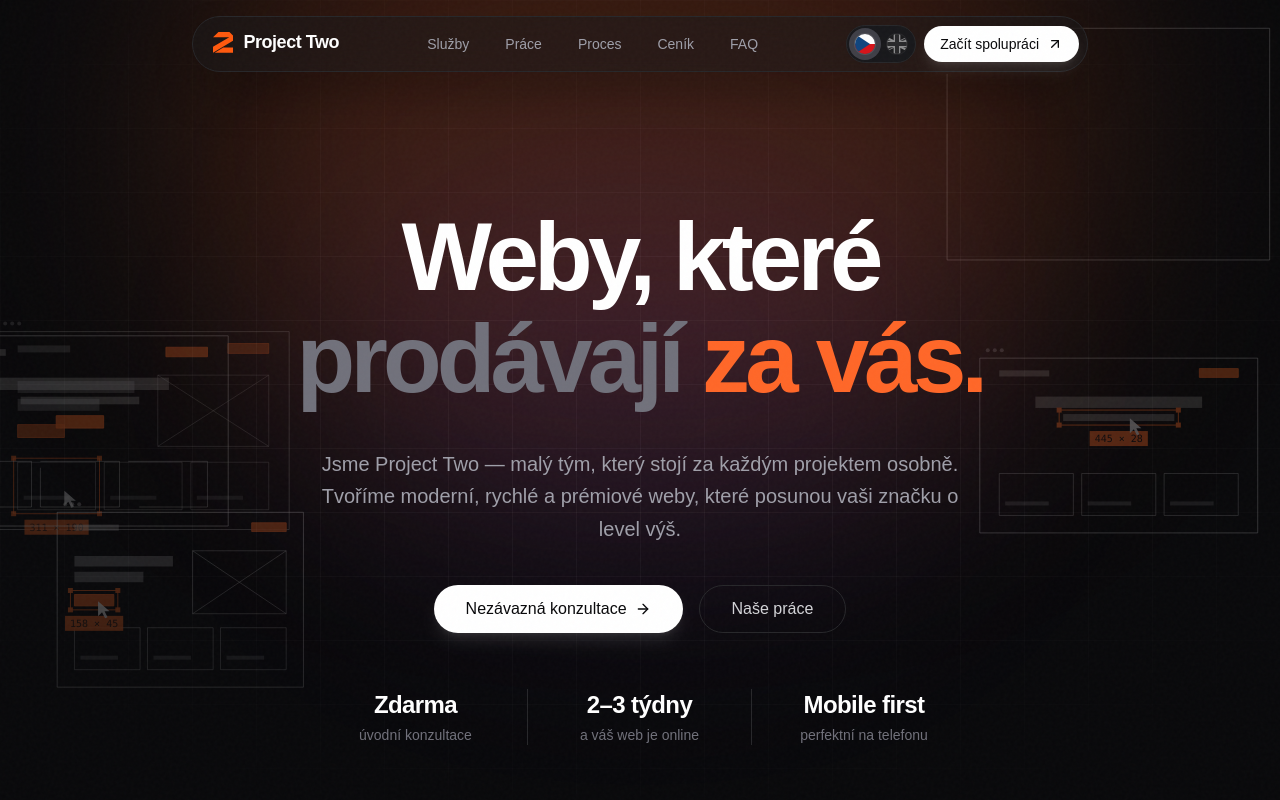
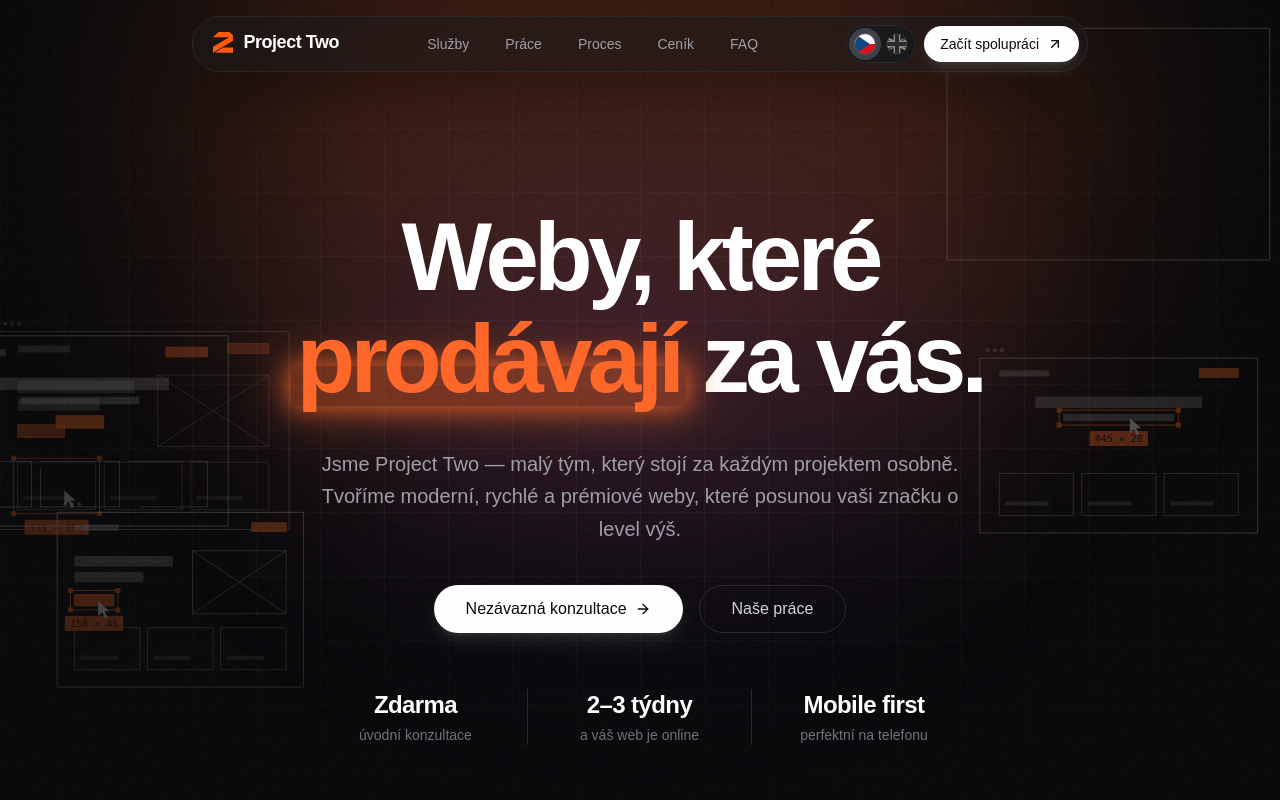
Before and after one commit to ggbosky/projectone, a Next.js app: page / in a window 1280 px wide. Shown: the top 800 px of the page. Built offline with nearby package versions, Linux system fonts and the light colour scheme; a web font is replaced by a local one.

Commit message:
Hero: orange 'prodávají' with glowing half-height underline
Co-Authored-By: Claude Opus 5.5 <noreply@anthropic.com>
Claude-Session: https://claude.ai/code/session_01N8FxEFZ9triGnYpCB8yztV

```diff
--- a/components/hero.tsx
+++ b/components/hero.tsx
@@ -38,10 +38,20 @@ export function Hero() {
               {t.hero.line1}
             </motion.span>
           </span>
-          <span className="block overflow-hidden pb-3">
+          <span className="block overflow-hidden px-16 -mx-16 pt-4 -mt-4 pb-16 -mb-13">
             <motion.span className="block" variants={textRevealVariants} initial="hidden" animate="visible" custom={1}>
-              <span className="text-zinc-500">{t.hero.line2} </span>
-              <span className="text-ember">{t.hero.line2Accent}</span>
+              <span className="relative isolate inline-block text-ember">
+                {/* Glowing marker underline over the lower half of the word */}
+                <motion.span
+                  aria-hidden="true"
+                  className="absolute -inset-x-[0.06em] bottom-[0.02em] h-[0.42em] -z-10 rounded-[0.06em] bg-ember/35 shadow-[0_0_24px_2px_oklch(0.7_0.2_40/0.7),0_0_50px_8px_oklch(0.7_0.2_40/0.35)] origin-left"
+                  initial={{ scaleX: 0 }}
+                  animate={{ scaleX: 1 }}
+                  transition={{ delay: 0.9, duration: 0.8, ease: [0.22, 1, 0.36, 1] }}
+                />
+                {t.hero.line2}
+              </span>{" "}
+              <span>{t.hero.line2Accent}</span>
             </motion.span>
           </span>
         </h1>
```
